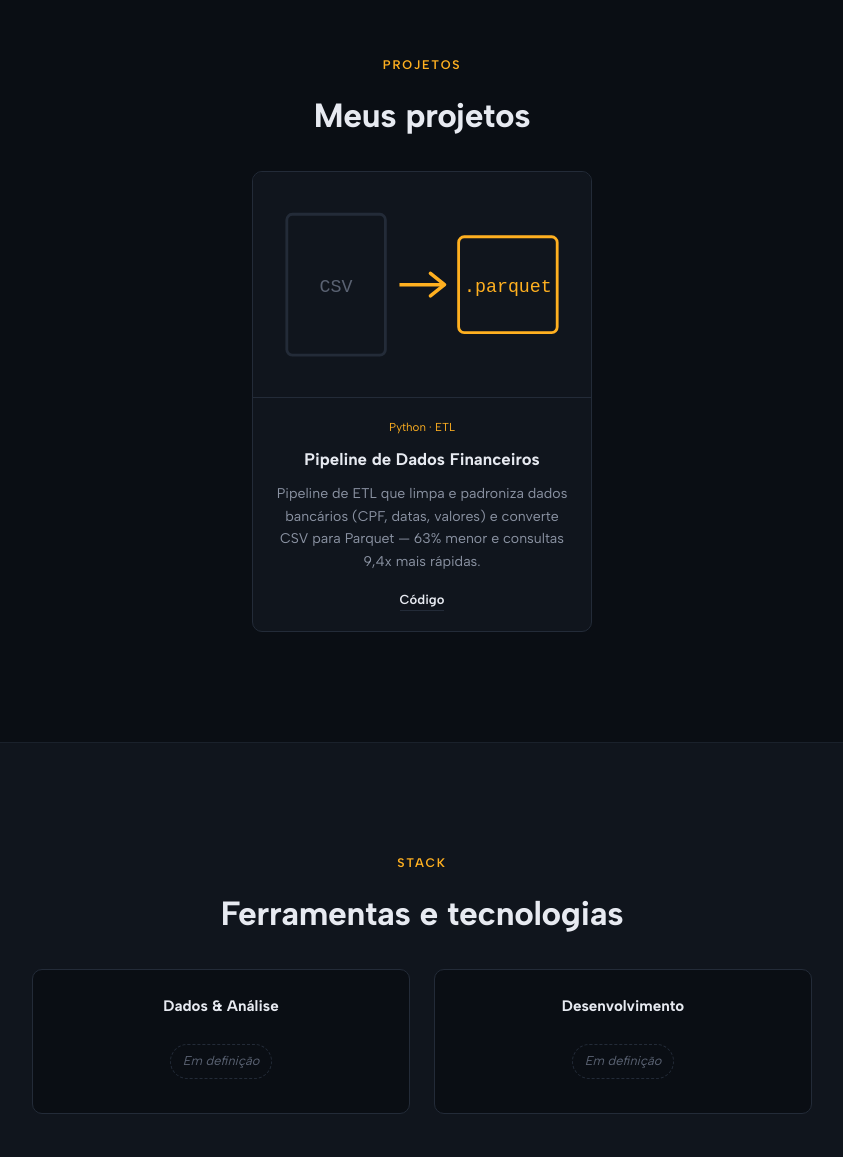
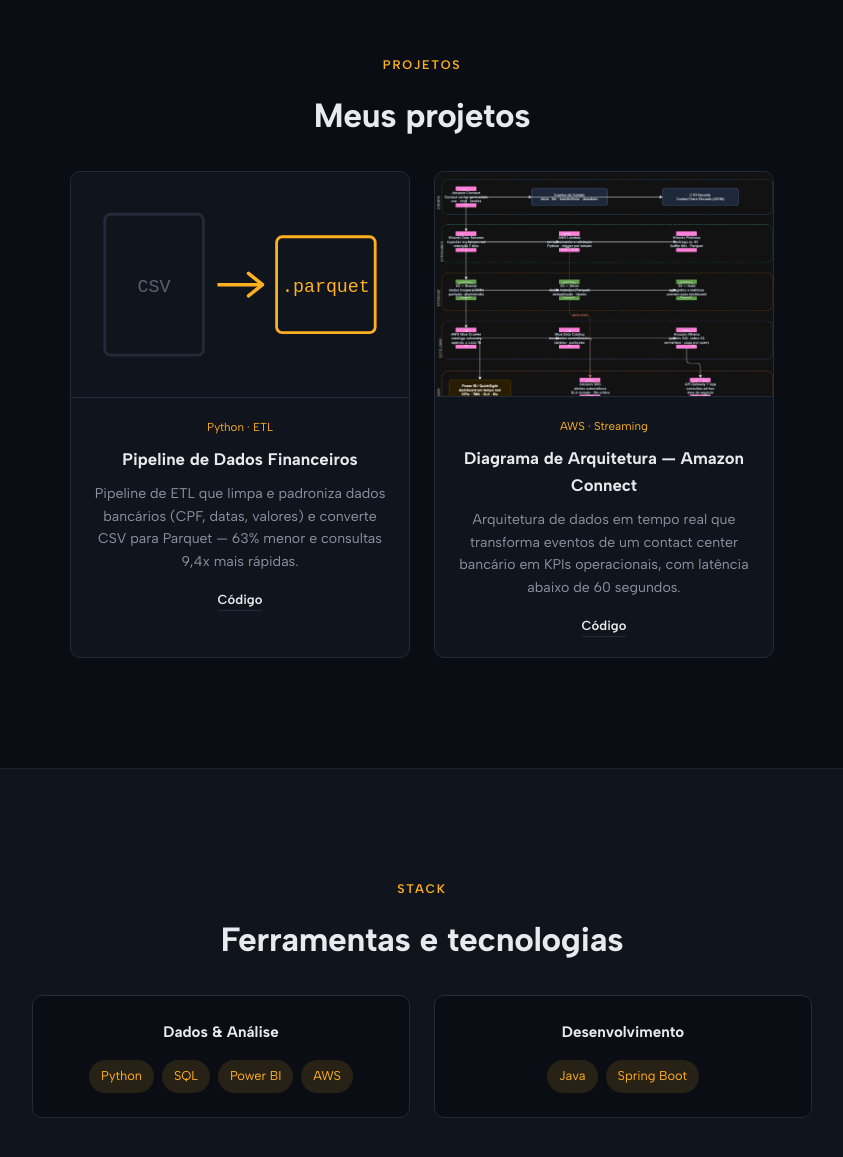
Before and after one commit to Danioliver050/Meu_Portfolio, a website: page index.html in a window 1280 px wide. Shown: the part 1410-2567 px from the top of the page, without its empty margins (218-1061 px from the left). Drawn offline with Linux system fonts and the light colour scheme.

Commit message:
projeto 2 - Diagrama de arquitetura AWS

```diff
--- a/css/style.css
+++ b/css/style.css
@@ -537,6 +537,28 @@ ul { list-style: none; margin: 0; padding: 0; }
   pointer-events: none;
 }
 .project-thumb { line-height: 0; border-bottom: 1px solid var(--border); }
+.project-thumb-photo {
+  width: 100%;
+  aspect-ratio: 3 / 2;
+  overflow: hidden;
+  cursor: pointer;
+  padding: 0;
+  border: none;
+  border-bottom: 1px solid var(--border);
+  background: none;
+  display: block;
+}
+.project-thumb-photo img {
+  width: 100%;
+  height: 100%;
+  object-fit: cover;
+  display: block;
+  transition: transform 0.3s ease;
+}
+.project-thumb-photo:hover img,
+.project-thumb-photo:focus-visible img {
+  transform: scale(1.04);
+}
 .project-body { padding: 20px; }
 .project-tag {
   font-family: var(--font-display);
@@ -629,17 +651,6 @@ ul { list-style: none; margin: 0; padding: 0; }
   background: var(--accent-soft);
   color: var(--accent);
   font-family: var(--font-display);
-}
-.tag-list-empty {
-  justify-content: center;
-  padding: 10px 0;
-}
-.tag-placeholder {
-  background: transparent !important;
-  border: 1px dashed var(--border);
-  color: var(--text-faint) !important;
-  font-style: italic;
-  font-family: var(--font-body) !important;
 }
 
 /* =========================================================
--- a/index.html
+++ b/index.html
@@ -175,6 +175,20 @@
           </div>
         </div>
       </article>
+
+      <article class="project-card">
+        <button type="button" class="project-thumb project-thumb-photo" data-lightbox-target="diagramLightbox" aria-label="Ampliar diagrama de arquitetura Amazon Connect">
+          <img src="assets/diagrama-arquitetura.jpg" alt="Diagrama de arquitetura de streaming de dados: Amazon Connect para área de negócios">
+        </button>
+        <div class="project-body">
+          <span class="project-tag" data-i18n="proj2.tag">AWS · Streaming</span>
+          <h3 data-i18n="proj2.title">Diagrama de Arquitetura — Amazon Connect</h3>
+          <p data-i18n="proj2.desc">Arquitetura de dados em tempo real que transforma eventos de um contact center bancário em KPIs operacionais, com latência abaixo de 60 segundos.</p>
+          <div class="project-links">
+            <a href="https://github.com/Danioliver050/diagrama_arquitetura" target="_blank" rel="noopener" data-i18n="project.link_code">Código</a>
+          </div>
+        </div>
+      </article>
     </div>
   </div>
 </section>
@@ -188,14 +202,18 @@
     <div class="skills-grid">
       <div class="skill-group">
         <h3 data-i18n="stack.group1">Dados & Análise</h3>
-        <ul class="tag-list tag-list-empty">
-          <li class="tag-placeholder" data-i18n="stack.placeholder">Em definição</li>
+        <ul class="tag-list">
+          <li>Python</li>
+          <li>SQL</li>
+          <li>Power BI</li>
+          <li>AWS</li>
         </ul>
       </div>
       <div class="skill-group">
-        <h3 data-i18n="stack.group2">Engenharia & Cloud</h3>
-        <ul class="tag-list tag-list-empty">
-          <li class="tag-placeholder" data-i18n="stack.placeholder">Em definição</li>
+        <h3 data-i18n="stack.group2">Desenvolvimento</h3>
+        <ul class="tag-list">
+          <li>Java</li>
+          <li>Spring Boot</li>
         </ul>
       </div>
     </div>
@@ -264,6 +282,15 @@
   </div>
 </footer>
 
+<!-- ===================== DIAGRAM LIGHTBOX ===================== -->
+<div class="lightbox" id="diagramLightbox" role="dialog" aria-modal="true" aria-label="Diagrama de arquitetura em tamanho ampliado" hidden>
+  <button type="button" class="lightbox-close" aria-label="Fechar">
+    <svg viewBox="0 0 24 24" width="20" height="20" fill="none" stroke="currentColor" stroke-width="2" stroke-linecap="round" stroke-linejoin="round"><path d="M6 6l12 12M18 6L6 18"/></svg>
+  </button>
+  <img src="assets/diagrama-arquitetura.jpg" alt="Diagrama de arquitetura de streaming de dados: Amazon Connect para área de negócios, em tamanho ampliado" class="lightbox-img">
+  <span class="lightbox-hint">Ctrl + scroll para ampliar</span>
+</div>
+
 <script src="js/script.js"></script>
 </body>
 </html>
--- a/js/script.js
+++ b/js/script.js
@@ -29,12 +29,14 @@ const translations = {
     "proj1.tag": "Python · ETL",
     "proj1.title": "Pipeline de Dados Financeiros",
     "proj1.desc": "Pipeline de ETL que limpa e padroniza dados bancários (CPF, datas, valores) e converte CSV para Parquet — 63% menor e consultas 9,4x mais rápidas.",
+    "proj2.tag": "AWS · Streaming",
+    "proj2.title": "Diagrama de Arquitetura — Amazon Connect",
+    "proj2.desc": "Arquitetura de dados em tempo real que transforma eventos de um contact center bancário em KPIs operacionais, com latência abaixo de 60 segundos.",
 
     "stack.eyebrow": "stack",
     "stack.title": "Ferramentas e tecnologias",
     "stack.group1": "Dados & Análise",
     "stack.group2": "Desenvolvimento",
-    "stack.placeholder": "Em definição",
 
     "certifications.eyebrow": "certificações",
     "certifications.title": "Cursos e certificações",
@@ -128,12 +130,14 @@ const translations = {
     "proj1.tag": "Python · ETL",
     "proj1.title": "Financial Data Pipeline",
     "proj1.desc": "ETL pipeline that cleans and standardizes banking data (CPF, dates, amounts) and converts CSV to Parquet — 63% smaller and 9.4x faster queries.",
+    "proj2.tag": "AWS · Streaming",
+    "proj2.title": "Architecture Diagram — Amazon Connect",
+    "proj2.desc": "Real-time data architecture that turns banking contact center events into operational KPIs, with latency under 60 seconds.",
 
     "stack.eyebrow": "stack",
     "stack.title": "Tools & technologies",
     "stack.group1": "Data & Analytics",
     "stack.group2": "Development",
-    "stack.placeholder": "To be defined",
 
     "certifications.eyebrow": "certifications",
     "certifications.title": "Courses & certifications",
@@ -230,26 +234,6 @@ document.querySelectorAll(".lang-btn").forEach((btn) => {
   btn.addEventListener("click", () => {
     const lang = btn.getAttribute("data-lang");
     if (lang !== currentLang) applyLanguage(lang);
-  });
-});
-
-/* =========================================================
-   FILTRO DE PROJETOS
-   ========================================================= */
-const filterButtons = document.querySelectorAll(".filter-btn");
-const projectCards = document.querySelectorAll(".project-card");
-
-filterButtons.forEach((btn) => {
-  btn.addEventListener("click", () => {
-    filterButtons.forEach((b) => b.classList.remove("is-active"));
-    btn.classList.add("is-active");
-
-    const filter = btn.getAttribute("data-filter");
-    projectCards.forEach((card) => {
-      const categories = card.getAttribute("data-category").split(" ");
-      const show = filter === "all" || categories.includes(filter);
-      card.classList.toggle("is-hidden", !show);
-    });
   });
 });
 
```
Also changed, not shown: assets/diagrama-arquitetura.jpg (added).
